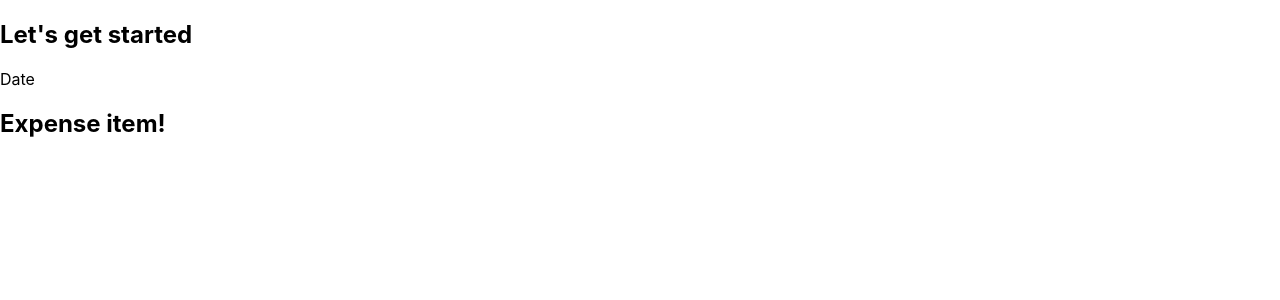
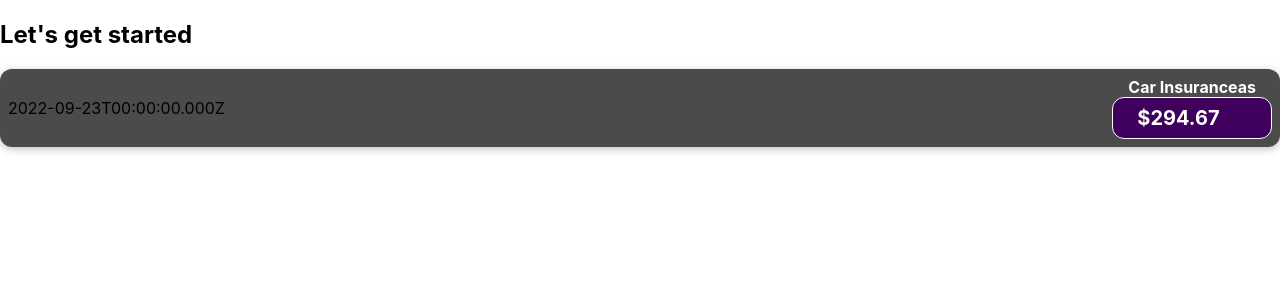
Before and after one commit to swayamshreemohanty/react_expense_tracker, a JavaScript app: page / in a window 1280 px wide. Shown: the top 300 px of the page. Built offline with nearby package versions, Linux system fonts and the light colour scheme.

Commit message:
expenseitem css added

```diff
--- a/src/components/ExpenseItem.js
+++ b/src/components/ExpenseItem.js
@@ -1,9 +1,14 @@
+import "./ExpenseItem.css";
 function ExpenseItem() {
+  const expenseDate = new Date(2022, 8, 23).toISOString();
+  const expenseTitle = "Car Insuranceas";
+  const expenseAmount = 294.67;
   return (
-    <div>
-      <div>Date</div>
+    <div className="expense-item">
+      <div className="expense-item__description">{expenseDate}</div>
       <div>
-        <h2>Expense item!</h2>
+        <h2>{expenseTitle}</h2>
+        <div className="expense-item__price">${expenseAmount}</div>
       </div>
     </div>
   );
```
